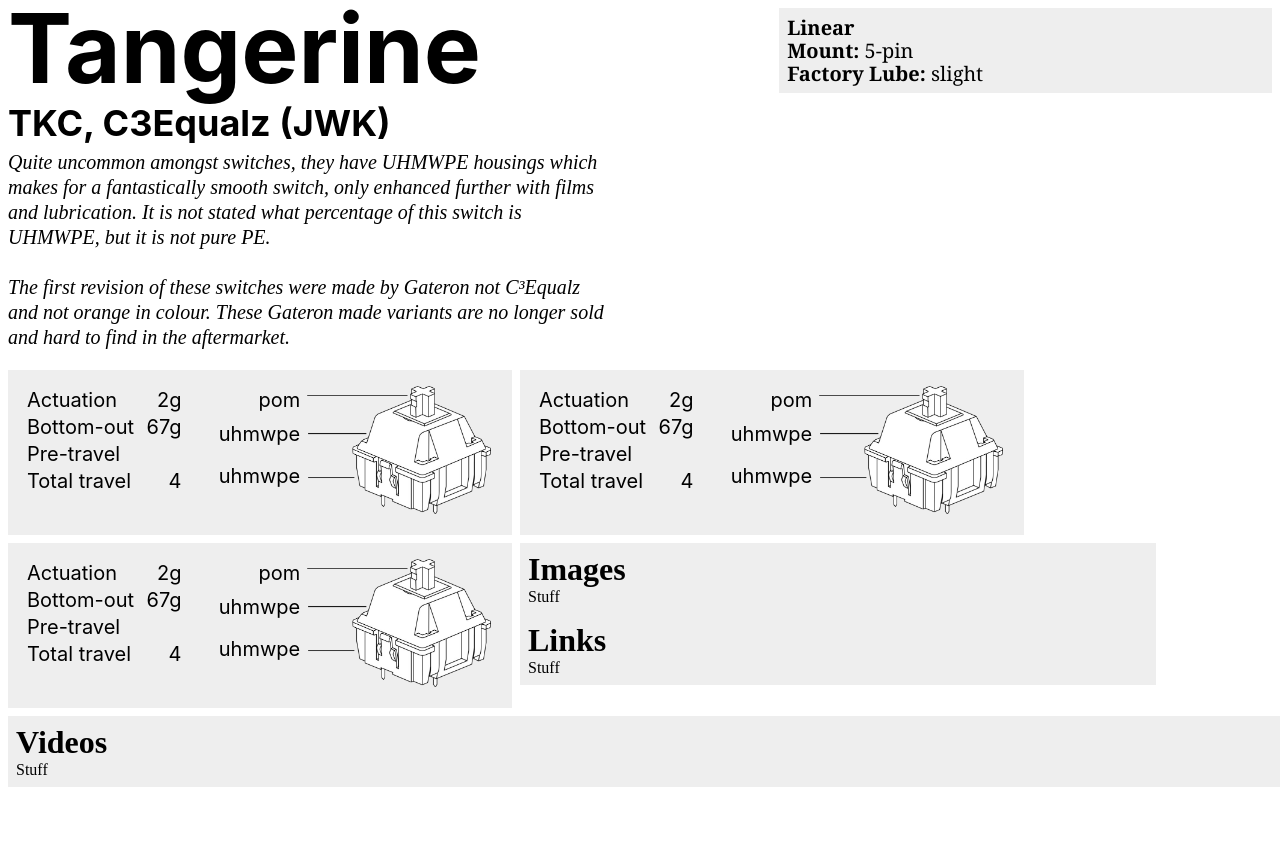
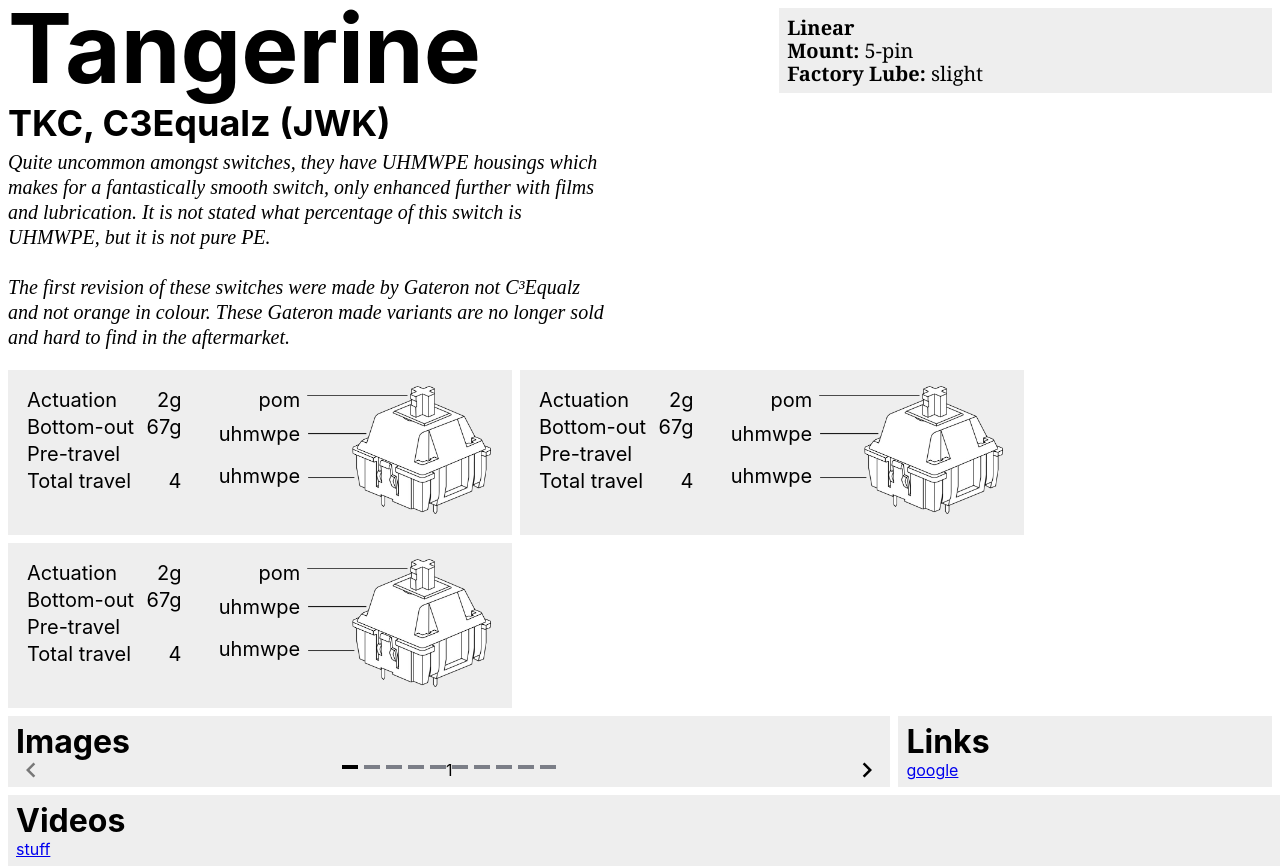
Before and after one commit to ampp33/switch-thing, a Vue app: page / in a window 1280 px wide. Before the commit the page ends 800 px from the top, so only its background shows below. Built offline with nearby package versions, Linux system fonts and the light colour scheme.

Commit message:
more work

```diff
--- a/package.json
+++ b/package.json
@@ -9,7 +9,8 @@
   },
   "dependencies": {
     "core-js": "^3.6.5",
-    "vue": "^3.0.0"
+    "vue": "^3.0.0",
+    "vue3-carousel": "^0.2.9"
   },
   "devDependencies": {
     "@vue/cli-plugin-babel": "~4.5.11",
--- a/src/components/Switch.vue
+++ b/src/components/Switch.vue
@@ -58,27 +58,47 @@
                 </div>
             </div>
         </div>
-        <div class="center">
-            <div class="cf">
-                <div class="fl w-70 w-50-ns bg-light-gray pa2">
+        <div class="fl w-100"></div>
+        <div class="cf sans-serif">
+            <div class="fl w-70 pr2 pb2">
+                <div class="bg-light-gray pa2">
                     <h1 class="ma0">Images</h1>
-                    Stuff
+                    <Carousel>
+                        <Slide v-for="slide in 10" :key="slide">
+                            <div class="carousel__item">{{ slide }}</div>
+                        </Slide>
+                        <template #addons>
+                            <Navigation />
+                            <Pagination />
+                        </template>
+                </Carousel>
                 </div>
-                <div class="fl w-30 w-50-ns bg-light-gray pa2">
+            </div>
+            <div class="fl w-30 pr2 pb2">
+                <div class="bg-light-gray pa2">
                     <h1 class="ma0">Links</h1>
-                    Stuff
+                    <a v-for="link in switchObj.links" :key="link.url" :href="link.url">{{link.description}}</a>
                 </div>
-                <div class="fl w-100 bg-light-gray pa2">
-                    <h1 class="ma0">Videos</h1>
-                    Stuff
-                </div>
+            </div>
+            <div class="fl w-100 bg-light-gray pa2">
+                <h1 class="ma0">Videos</h1>
+                <a v-for="video in switchObj.videos" :key="video.url" :href="video.url">{{video.description}}</a>
             </div>
         </div>
     </div>
 </template>
 
 <script>
+import 'vue3-carousel/dist/carousel.css'
+import { Carousel, Slide, Pagination, Navigation } from 'vue3-carousel'
+
 export default {
+    components: {
+        Carousel,
+        Slide,
+        Pagination,
+        Navigation
+    },
     props: {
         switchObj: Object
     },
```
Also changed, not shown: src/components/HelloWorld.vue (deleted, +0 -32 lines), 1 other file (tests, documents, lock files or other folders).
